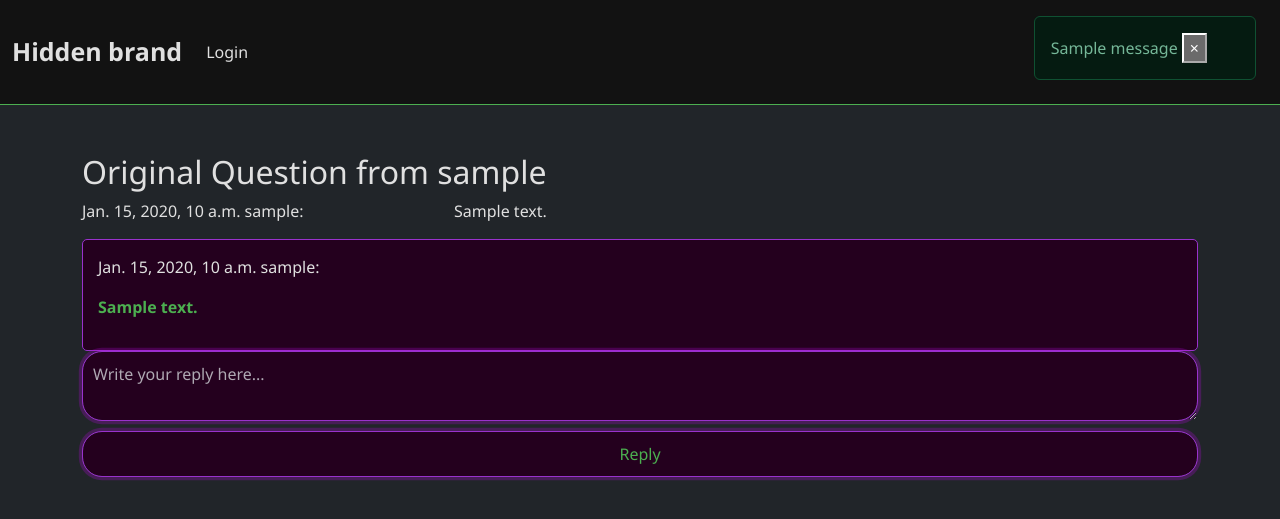
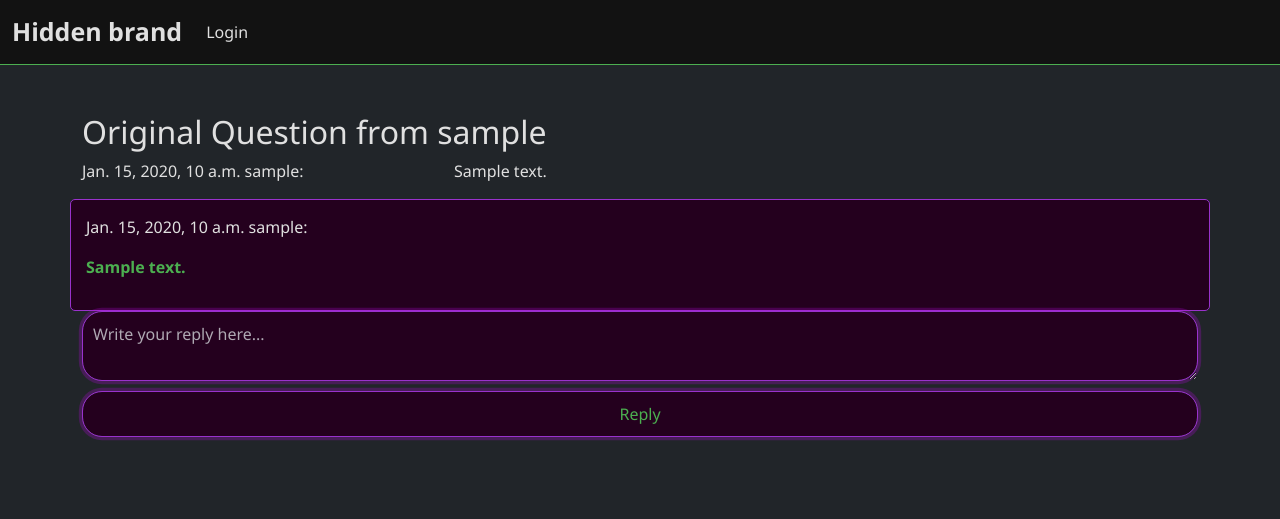
Before and after one commit to ByteRaider/AutotraderSite, a Django app: template listings/templates/listings/message_thread.html in a window 1280 px wide. Shown: the top 519 px of the page. Run offline with Django 3.2, Linux system fonts and the light colour scheme; the template is opened without the code that fills it: most values are stand-ins (such as "Sample title", 1, 10 or a date in 2020); one stand-in notice (Sample message) is shown; some libraries are stand-ins or nearby versions.

Commit message:
Fix mesage sent notification

```diff
--- a/listings/templates/listings/components/navbar.html
+++ b/listings/templates/listings/components/navbar.html
@@ -31,18 +31,7 @@
       </div>
       <ul class="navbar-nav me-auto mb-2 mb-lg-0">
         <li class="nav-item">
-          {% if messages %}
-        <div class="container mt-2">
-            {% for message in messages %}
-            <div class="alert alert-success alert-dismissible fade show" role="alert">
-                {{ message }}
-                <button type="button" class="close" data-dismiss="alert" aria-label="Close">
-                    <span aria-hidden="true">&times;</span>
-                </button>
-            </div>
-            {% endfor %}
-        </div>
-        {% endif %}
+
         </li>
             </div>
   </nav>
--- a/listings/templates/listings/message_thread.html
+++ b/listings/templates/listings/message_thread.html
@@ -8,8 +8,6 @@
     <p>{{ main_message.content}}</p>
   </div>
 </div>
-
-<div class="container-sm">
 <div class="container scrollable-box">
   {% for reply in replies %}
   <p class="card-text muted">
@@ -25,10 +23,12 @@
   <p>No replies yet.</p>
   {% endfor %}
 </div>
-</div>
-<div class="container-md">
-  <div class="reply-form">
-    <form method="post" action="{% url 'reply_to_message' main_message.id %}">
+<div class="container">
+  <form
+    class="reply-form"
+    method="post"
+    action="{% url 'reply_to_message' main_message.id %}"
+  >
     {% csrf_token %}
     <textarea
       class="form-control"
@@ -39,11 +39,10 @@
     <button class="form-control" type="submit">Reply</button>
   </form>
 </div>
-</div>
 
 <script>
   document.addEventListener("DOMContentLoaded", function () {
-    const replyForm = document.querySelector(".reply-form form");
+    const replyForm = document.querySelector(".reply-form");
     const notificationsDiv = document.createElement("div"); // Container for notifications
     notificationsDiv.className = "notifications";
     document.body.appendChild(notificationsDiv); // Append the container to the body or another suitable container
@@ -74,7 +73,7 @@
             displayNotification("Message failed to send.", data.error);
           } else {
             // Append the new reply to the conversation thread
-            const repliesDiv = document.querySelector(".replies");
+            const repliesDiv = document.querySelector(".scrollable-box");
             const replyElement = document.createElement("p");
             replyElement.innerHTML = `<strong>${data.sender}</strong>: ${data.content} <small>${data.created_at}</small>`;
             repliesDiv.appendChild(replyElement);
```
Also changed, not shown: listings/templates/listings/components/alerts.html (added, +14 -0 lines), listings/templates/listings/components/alters.html (deleted, +0 -16 lines). Lines whose indentation alone changed are shown as unchanged.
